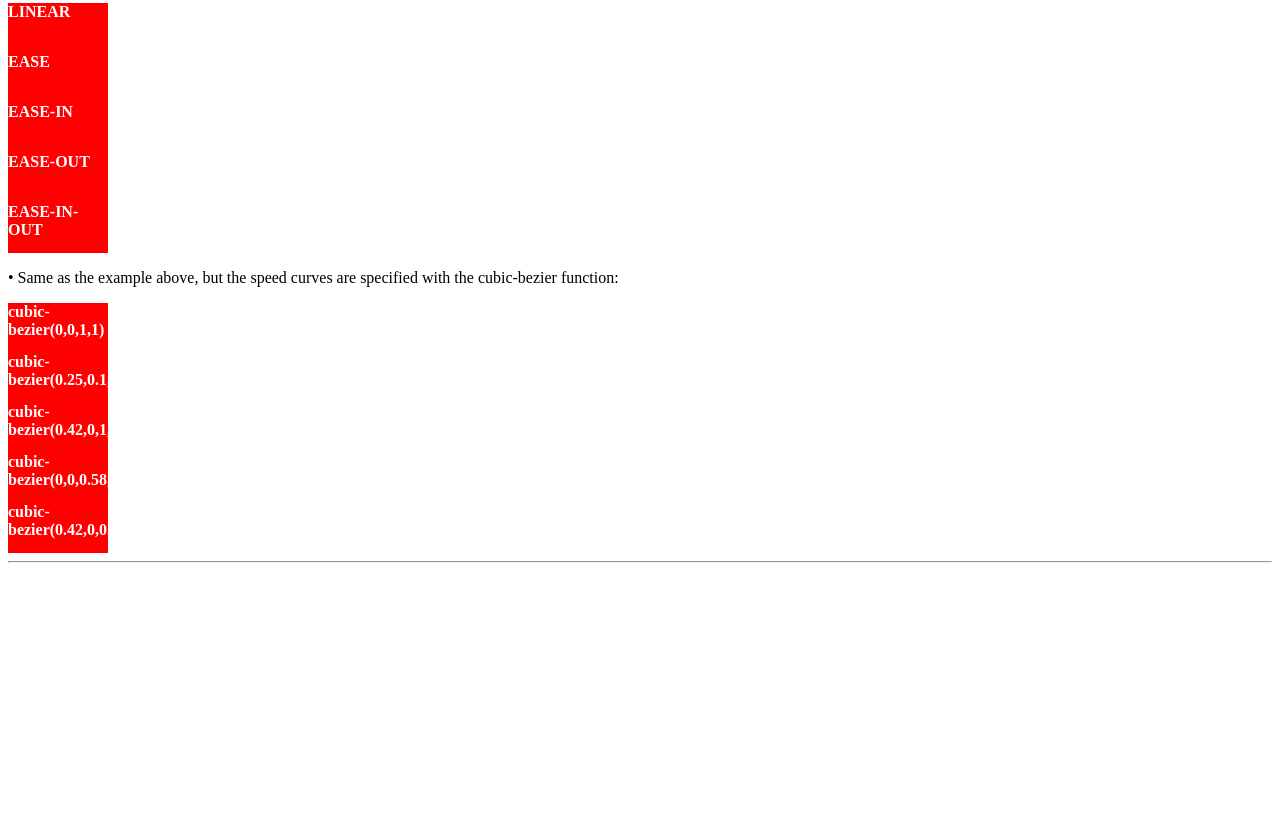
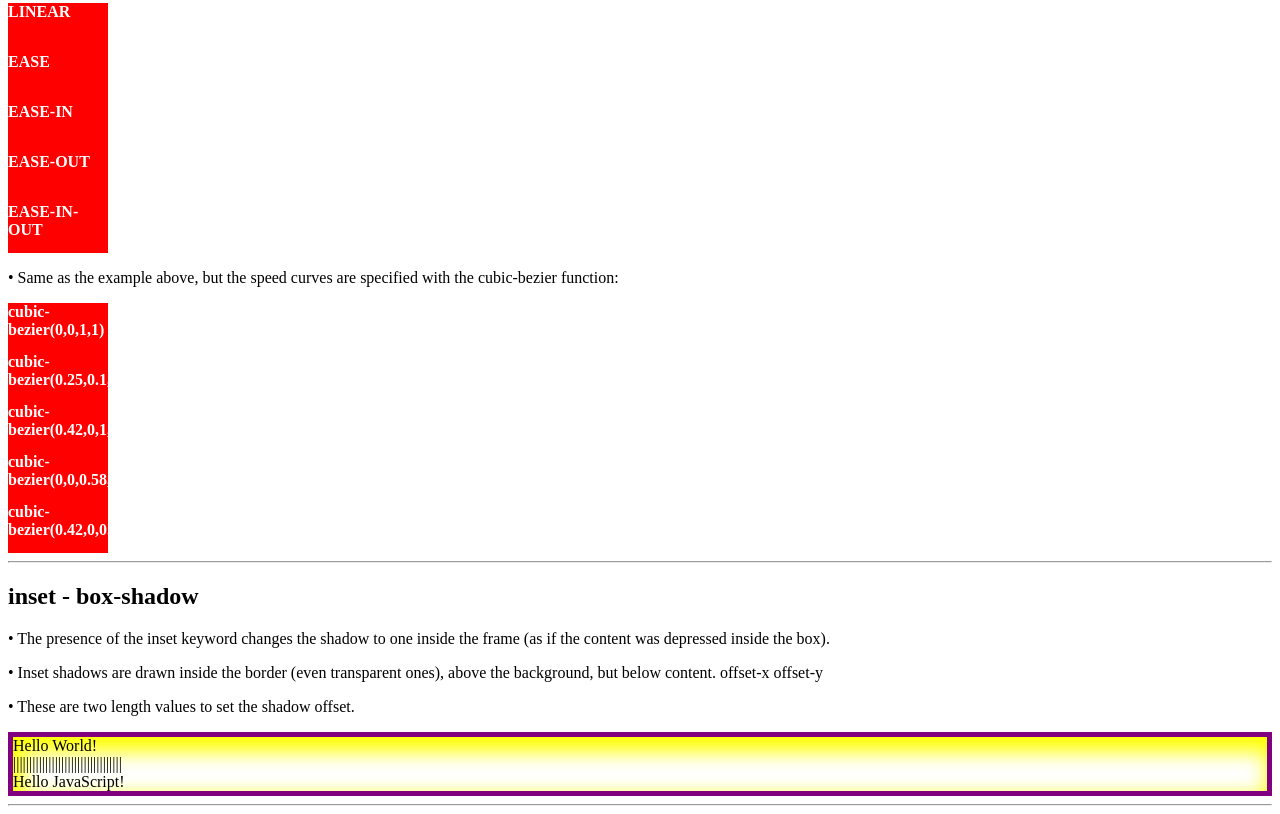
Before and after one commit to shubham2o/JS-and-CSS-Clock, a plain HTML site: page doubts.html in a window 1280 px wide. Shown: the part 1139-1953 px from the top of the page. Before the commit the page ends 1710 px from the top, so only its background shows below. Drawn offline with Linux system fonts and the light colour scheme.

Commit message:
inset - box-shadow added

```diff
--- a/doubts.css
+++ b/doubts.css
@@ -123,3 +123,10 @@ div.c {
 #div7 {
     transition-timing-function : cubic-bezier(0.42,0,0.58,1);
 }
+
+
+/* inset - box-shadow */
+#inset {
+    border : 5px solid purple;
+    box-shadow : 5px 10px 20px 5px yellow inset;
+}
--- a/doubts.html
+++ b/doubts.html
@@ -55,6 +55,16 @@
     <div class="cbf" id="div7">cubic-bezier(0.42,0,0.58,1)</div>
     <hr>
 
+    <!-- inset - box-shadow -->
+    <h2>inset - box-shadow</h2>
+    <p>• The presence of the inset keyword changes the shadow to one inside the frame (as if the content was depressed
+        inside the box).</p>
+    <p>• Inset shadows are drawn inside the border (even transparent ones), above the background, but below content.
+        offset-x offset-y</p>
+    <p>• These are two length values to set the shadow offset.</p>
+    <div id="inset">Hello World! <br> |||||||||||||||||||||||||||||||||| <br> Hello JavaScript!</div>
+    <hr>
+
     <script src="doubts.js"></script>
 </body>
 
```
